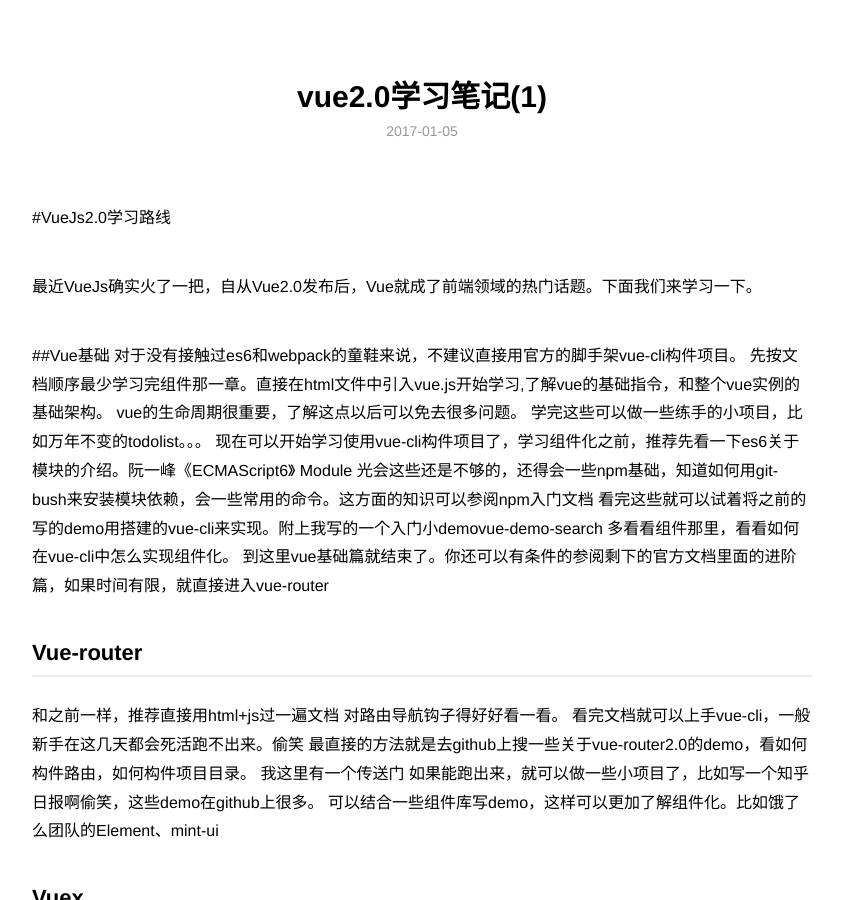
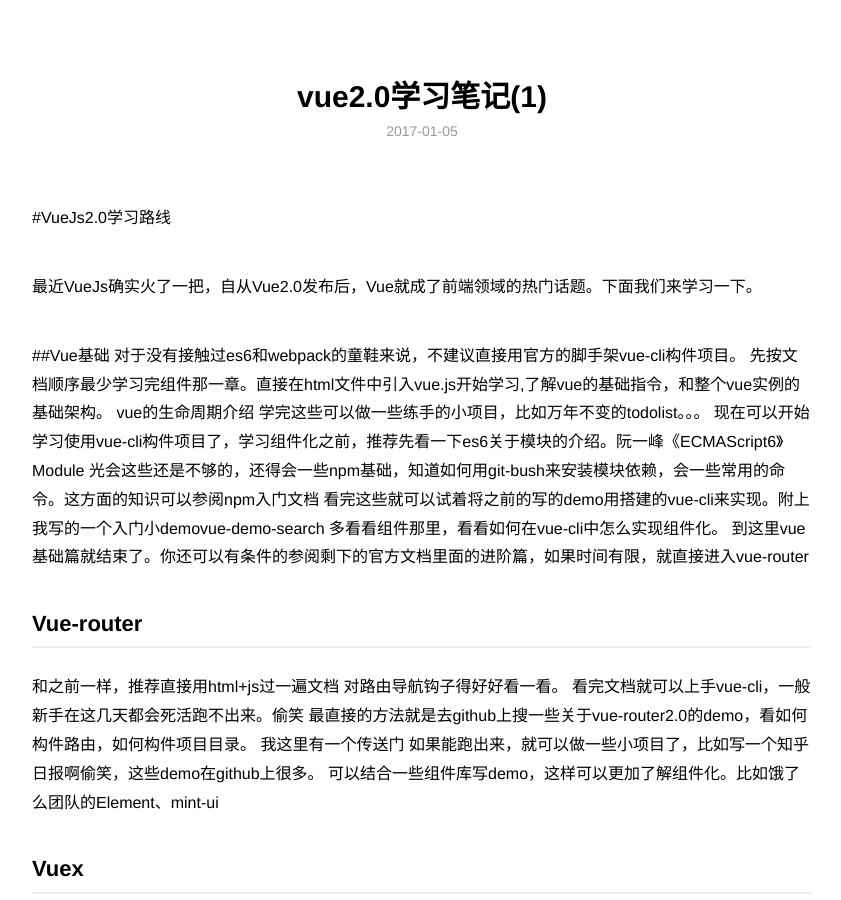
Before and after one commit to ioloveuu/ioloveuu.github.io, a Jekyll site: the page built from _posts/2017-01-05-vue-notes.md, in a window 1280 px wide and 900 px high. Shown: the whole window, without its empty margins (218-1059 px from the left). Built offline with Jekyll 4.4.1, drawn with Linux system fonts in a browser that asks for light colours; nearby versions of some CDN libraries; a script that is not in the unit is left out.

Commit message:
Update 2017-01-05-vue-notes.md

```diff
--- a/_posts/2017-01-05-vue-notes.md
+++ b/_posts/2017-01-05-vue-notes.md
@@ -13,7 +13,7 @@
 ##Vue基础
 对于没有接触过es6和webpack的童鞋来说，不建议直接用官方的脚手架vue-cli构件项目。
 先按文档顺序最少学习完组件那一章。直接在html文件中引入vue.js开始学习,了解vue的基础指令，和整个vue实例的基础架构。
-vue的生命周期很重要，了解这点以后可以免去很多问题。
+vue的生命周期介绍
 学完这些可以做一些练手的小项目，比如万年不变的todolist。。。
 现在可以开始学习使用vue-cli构件项目了，学习组件化之前，推荐先看一下es6关于模块的介绍。阮一峰《ECMAScript6》 Module
 光会这些还是不够的，还得会一些npm基础，知道如何用git-bush来安装模块依赖，会一些常用的命令。这方面的知识可以参阅npm入门文档
```
